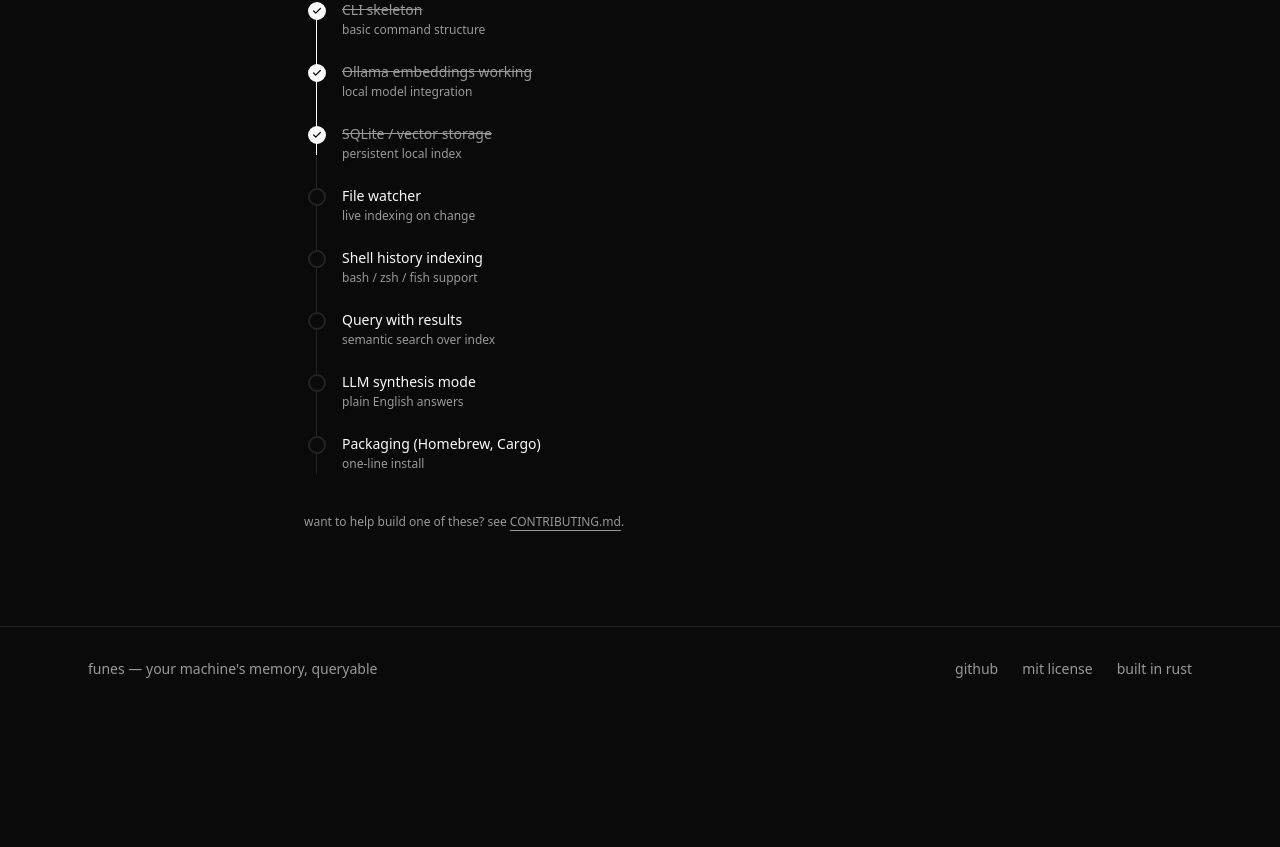
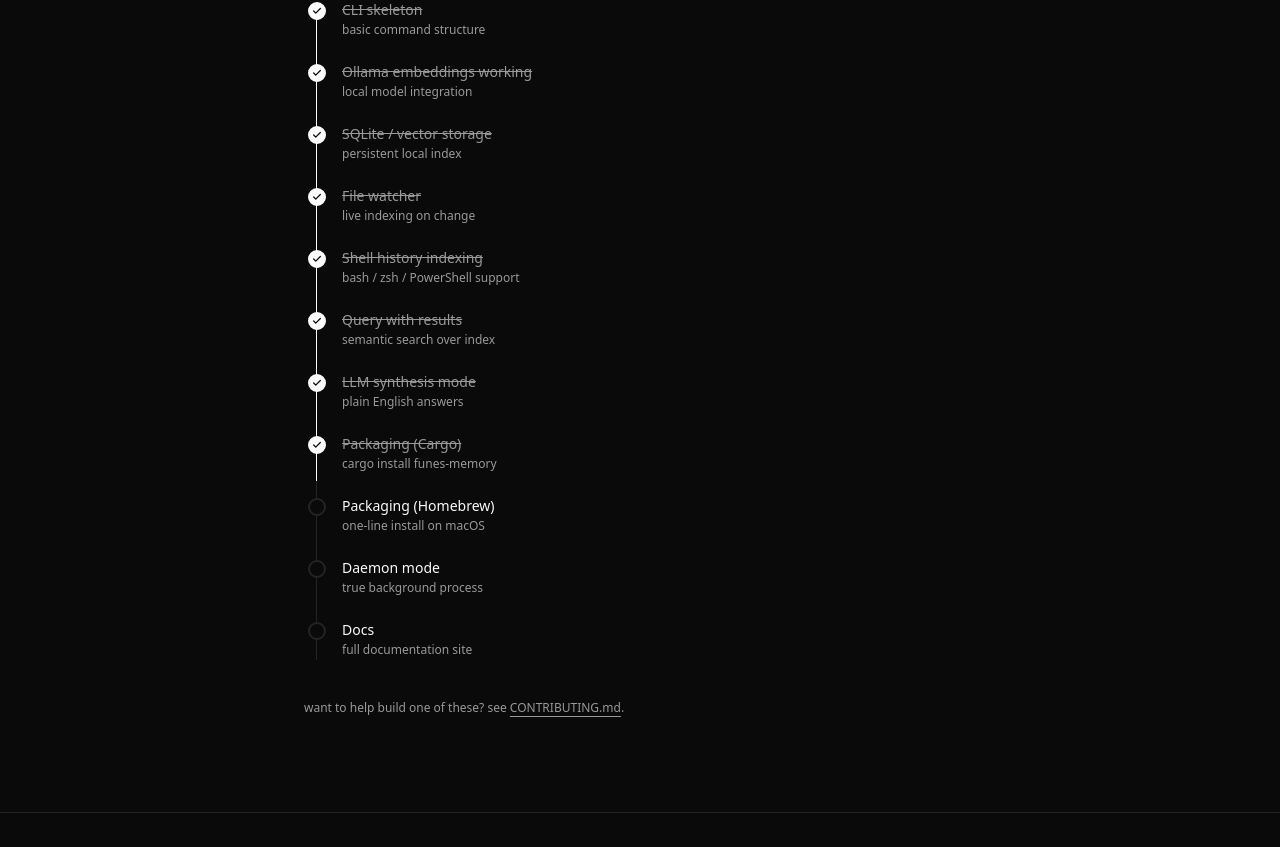
Before and after one commit to bhavv04/funes, a Next.js app in the folder web/: page / in a window 1280 px wide. Shown: the part 1824-2671 px from the top of the page. Before the commit the page ends 2535 px from the top, so only its background shows below. Built offline with nearby package versions, Linux system fonts and the light colour scheme.

Commit message:
chore: update web ROADMAP

```diff
--- a/web/components/sections/roadmap.tsx
+++ b/web/components/sections/roadmap.tsx
@@ -12,11 +12,14 @@ const ROADMAP: RoadmapItem[] = [
   { label: "CLI skeleton", done: true, detail: "basic command structure" },
   { label: "Ollama embeddings working", done: true, detail: "local model integration" },
   { label: "SQLite / vector storage", done: true, detail: "persistent local index" },
-  { label: "File watcher", done: false, detail: "live indexing on change" },
-  { label: "Shell history indexing", done: false, detail: "bash / zsh / fish support" },
-  { label: "Query with results", done: false, detail: "semantic search over index" },
-  { label: "LLM synthesis mode", done: false, detail: "plain English answers" },
-  { label: "Packaging (Homebrew, Cargo)", done: false, detail: "one-line install" },
+  { label: "File watcher", done: true, detail: "live indexing on change" },
+  { label: "Shell history indexing", done: true, detail: "bash / zsh / PowerShell support" },
+  { label: "Query with results", done: true, detail: "semantic search over index" },
+  { label: "LLM synthesis mode", done: true, detail: "plain English answers" },
+  { label: "Packaging (Cargo)", done: true, detail: "cargo install funes-memory" },
+  { label: "Packaging (Homebrew)", done: false, detail: "one-line install on macOS" },
+  { label: "Daemon mode", done: false, detail: "true background process" },
+  { label: "Docs", done: false, detail: "full documentation site" },
 ];
 
 export default function Roadmap() {
```
